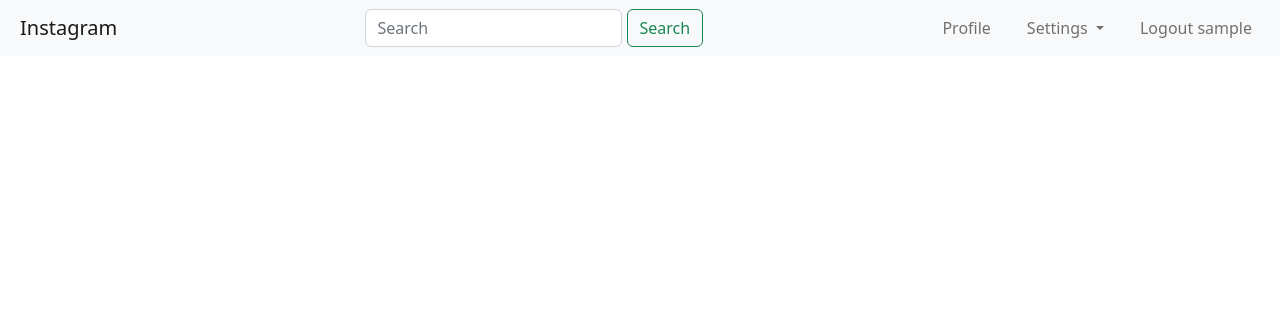
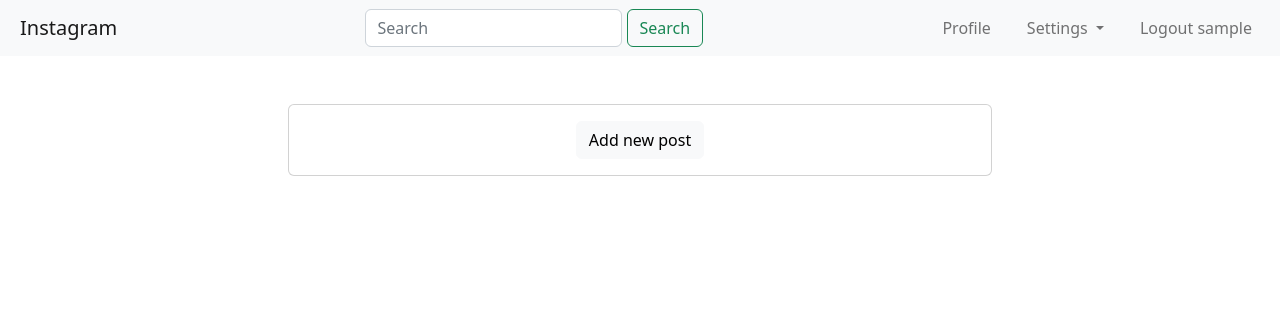
Before and after one commit to krzysztofgrabczynski/Instagram---Django-project, a Django app: page /instagram/ in a window 1280 px wide. Shown: the top 316 px of the page. Run offline with Django 4.2, Linux system fonts and the light colour scheme; the visitor is signed in with stand-in values (Sample User, id 1); some libraries are stand-ins or nearby versions.

Commit message:
Add new post button in home.html

```diff
--- a/main/templates/home.html
+++ b/main/templates/home.html
@@ -4,5 +4,12 @@
 
 
 {% block body %}
+<div class="card mx-auto text-center my-5" style="width: 44rem;">
+    <div class="card-body">
+        <a href="{% url 'add_post' %}" class="btn btn-light">Add new post</a>
+    </div>
+</div>
+
+    {% include 'post.html' %}
 
 {% endblock %}
```
